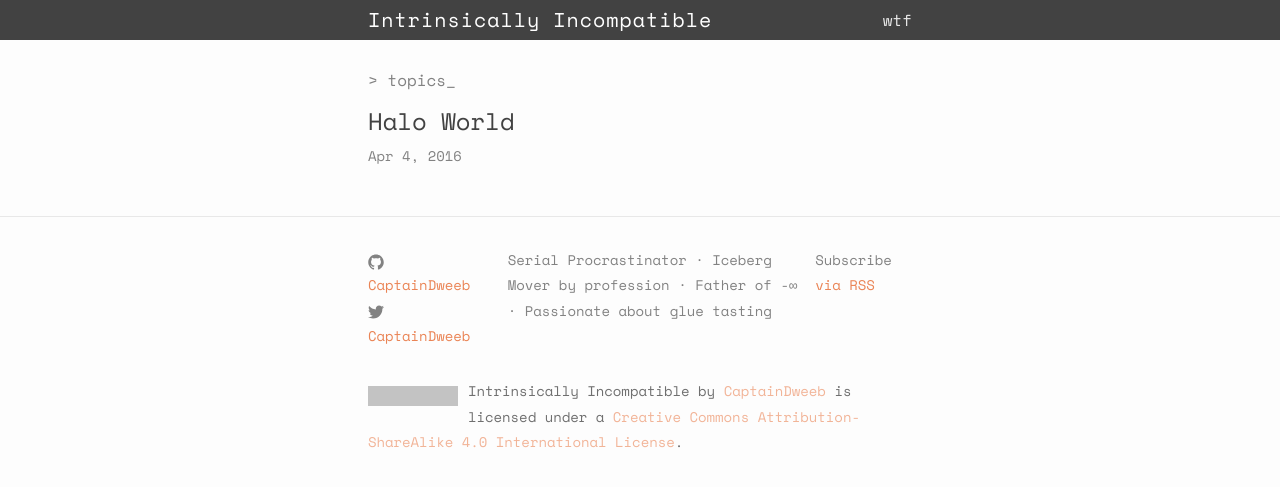
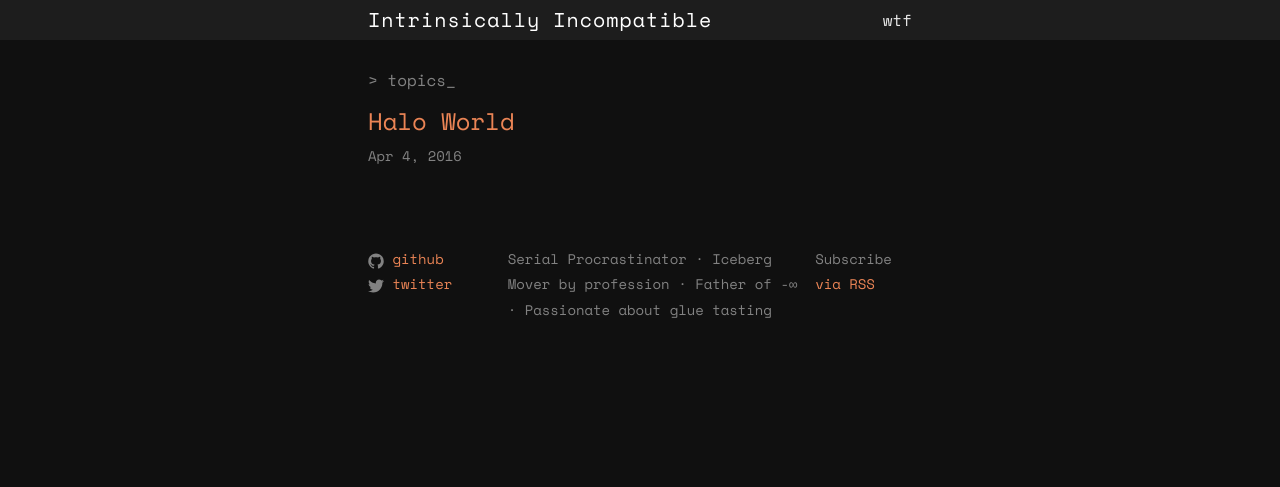
Before and after one commit to captaindweeb/captaindweeb.github.io, a Jekyll site: the page built from index.html, in a window 1280 px wide. Shown: the top 487 px of the page. Built offline with Jekyll 4.4.1, drawn with Linux system fonts in a browser that asks for light colours; grey boxes are pictures that could not be loaded.

Commit message:
Change colorscheme

```diff
--- a/_includes/footer.html
+++ b/_includes/footer.html
@@ -7,13 +7,13 @@
         <ul class="social-media-list">
           {% if site.github_username %}
           <li>
-            {% include icon-github.html username=site.github_username %}
+            {% include icon-github.html username="github" %}
           </li>
           {% endif %}
 
           {% if site.twitter_username %}
           <li>
-            {% include icon-twitter.html username=site.twitter_username %}
+            {% include icon-twitter.html username="twitter" %}
           </li>
           {% endif %}
         </ul>
@@ -28,15 +28,6 @@
       </div>
 
     </div>
-    <div class="license">
-      <div>
-      <a rel="license" href="http://creativecommons.org/licenses/by-sa/4.0/"><img alt="Creative Commons License" style="border-width:0" src="https://i.creativecommons.org/l/by-sa/4.0/88x31.png" /></a><br />
-      </div>
-      <div>
-      <span xmlns:dct="http://purl.org/dc/terms/" href="http://purl.org/dc/dcmitype/Text" property="dct:title" rel="dct:type">Intrinsically Incompatible</span> by <a xmlns:cc="http://creativecommons.org/ns#" href="https://captaindweeb.github.io" property="cc:attributionName" rel="cc:attributionURL">CaptainDweeb</a> is licensed under a <a rel="license" href="http://creativecommons.org/licenses/by-sa/4.0/">Creative Commons Attribution-ShareAlike 4.0 International License</a>.
-      </div>
-    </div>
-
   </div>
 
 </footer>
--- a/_sass/_base.scss
+++ b/_sass/_base.scss
@@ -113,8 +113,7 @@ a {
  * Blockquotes
  */
 blockquote {
-    color: $grey-color-dark;
-    background: lighten($grey-color-light, 5%);
+    background: $grey-color-dark;
     margin: 1em 0;
     padding: .5em 0;
     border-left: 3px solid $grey-color;
--- a/_sass/_layout.scss
+++ b/_sass/_layout.scss
@@ -112,7 +112,6 @@
  * Site footer
  */
 .site-footer {
-    border-top: 1px solid $grey-color-light;
     padding: $spacing-unit 0;
 
     em {
@@ -126,6 +125,7 @@
 
 .license {
   opacity: 0.6;
+  color: $grey-color-light;
   font-size: $small-font-size;
   img {
     margin-top: 6px;
@@ -252,7 +252,7 @@
 }
 
 .post-link {
-    color: $grey-color-dark;
+    color: $brand-color;
 }
 
 
@@ -266,7 +266,7 @@
 
 .post-title {
     font-size: 36px;
-    color: $grey-color-dark;
+    color: $brand-color;
     letter-spacing: -1px;
     line-height: 1.5em;
     text-align: center;
@@ -286,7 +286,7 @@
     margin-bottom: $spacing-unit;
 
     p {
-      color: $grey-color-dark;
+      color: #d3d3d3;
     }
 
     h1, h2, h3 {
--- a/css/main.scss
+++ b/css/main.scss
@@ -15,12 +15,12 @@ $base-line-height: 1.58;
 $spacing-unit:     30px;
 
 $text-color:       #111;
-$background-color: #fdfdfd;
+$background-color: #101010;
 $brand-color:      rgb(234,132,85);
 
 $grey-color:       #828282;
 $grey-color-light: lighten($grey-color, 40%);
-$grey-color-dark:  darken($grey-color, 25%);
+$grey-color-dark:  #1d1d1d;
 
 // Width of the content area
 $content-width:    800px;
```
